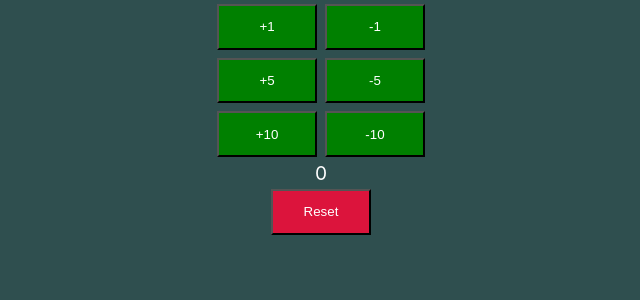
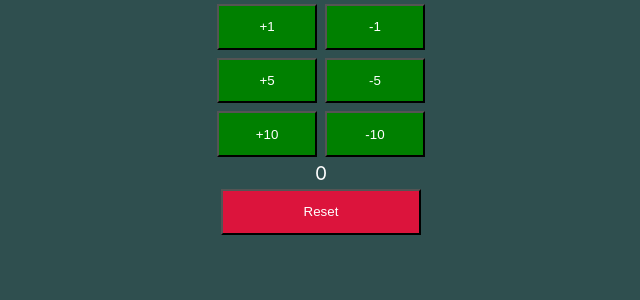
Before and after one commit to StrahinjaBb/counter-app, a React (Create React App) app in the folder app1/: page / in a window 1280 px wide. Shown: the top 300 px of the page, without its empty margins (319-959 px from the left). Built offline with nearby package versions, Linux system fonts and the light colour scheme.

Commit message:
refactoring

```diff
--- a/app1/src/components/counter/Counter.css
+++ b/app1/src/components/counter/Counter.css
@@ -14,6 +14,7 @@ button {
 
 .resetBtn {
     background-color: crimson;
+    width: 200px;
 }
 
 .rez {
--- a/app1/src/components/counter/Counter.jsx
+++ b/app1/src/components/counter/Counter.jsx
@@ -36,11 +36,11 @@ class Counter extends Component {
 
     reset() {
         console.log("resete");
-        this.setState (
-            () => {
-                return {count: 0};
+        this.setState(
+            {
+                count: 0
             }
-        )
+        );
     }
 
     render() {
```
